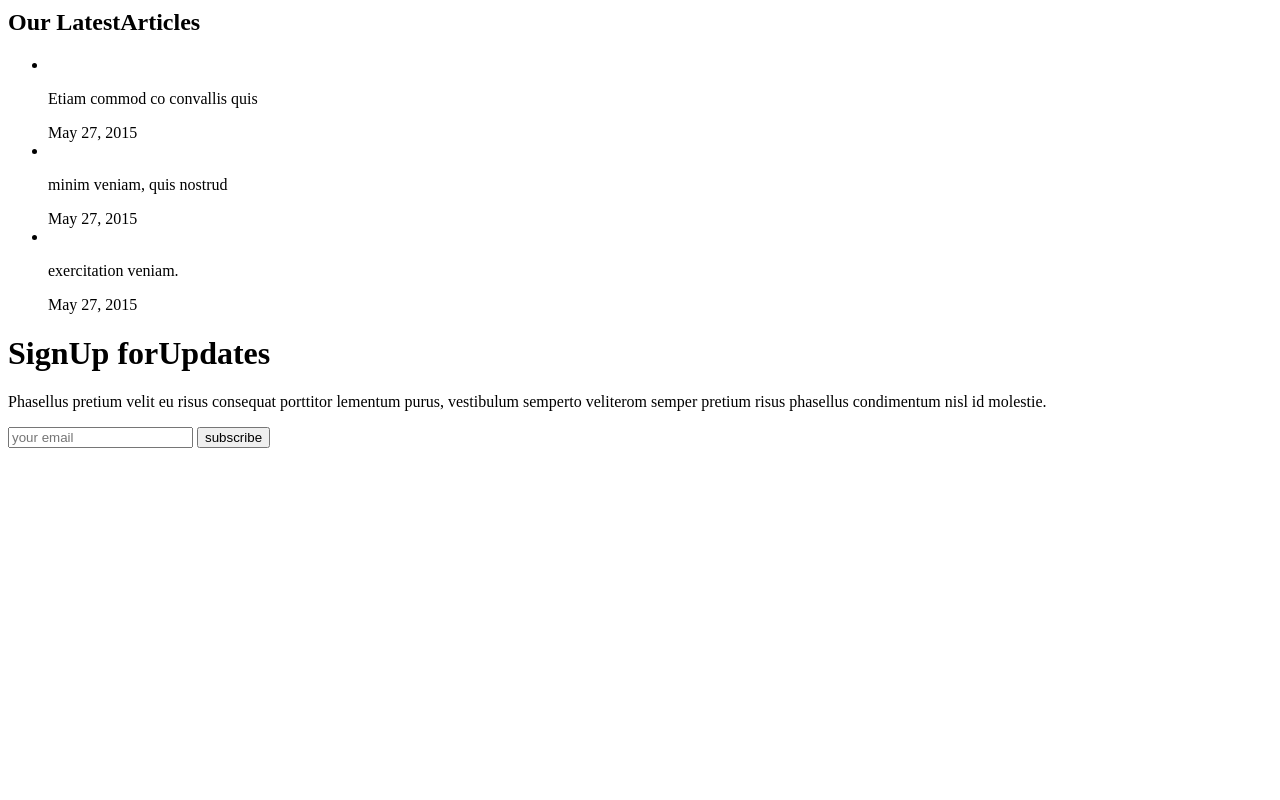
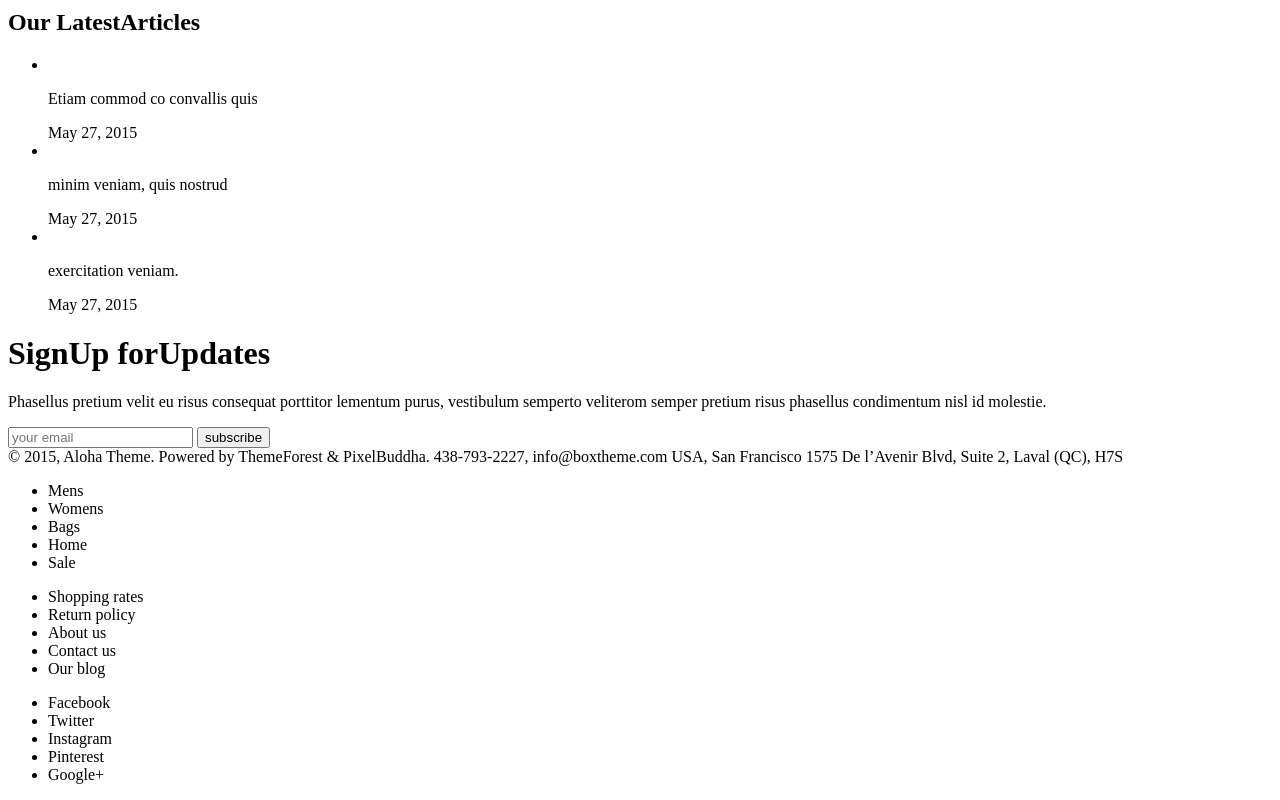
Before and after one commit to ronnie-lake/aloha, a plain HTML site: page index.html in a window 1280 px wide. Shown: the part 1866-2666 px from the top of the page. Before the commit the page ends 2322 px from the top, so only its background shows below. Drawn offline with Linux system fonts and the light colour scheme.

Commit message:
html of index-page complete

```diff
--- a/index.html
+++ b/index.html
@@ -115,7 +115,7 @@
 							<img src="">
 							<p class="product__category">Dresses</p>
 							<p class="product__name">Stretch Knit Wool Dress</p>
-							<p class="product__price">$299.00</p>
+							<p class="product__price">£299.00</p>
 							</a>
 						</li>
 						<li class="popular-products__item product">
@@ -123,7 +123,7 @@
 							<img src="">
 							<p class="product__category">Dresses</p>
 							<p class="product__name">Stretch Knit Wool Dress</p>
-							<p class="product__price">$299.00</p>
+							<p class="product__price">£299.00</p>
 							</a>
 						</li>
 						<li class="popular-products__item product">
@@ -199,11 +199,71 @@
 			</div>
 		</div>
 	</div>
-	<div class="body_grey">
-
+	<footer>
+		<div class="footer__info">
+			<span class="footer__copy">© 2015, Aloha Theme. </span>
+			<span class="footer__copy">Powered by ThemeForest & PixelBuddha.</span>
+			<span class="footer__contacts">438-793-2227, info@boxtheme.com</span>
+			<span class="footer__address">USA, San Francisco</span>
+			<span class="footer__address">1575 De l’Avenir Blvd, Suite 2, Laval (QC), H7S</span>
 		</div>
-	<footer>
-
+		<div class="footer__menu">
+			<ul class="menu">
+				<li class="menu__item menu__item_block">
+					<a class="menu__link menu__link_white">Mens</a>
+				</li>
+				<li class="menu__item menu__item_block">
+					<a class="menu__link menu__link_white">Womens</a>
+				</li>
+				<li class="menu__item menu__item_block">
+					<a class="menu__link menu__link_white">Bags</a>
+				</li>
+				<li class="menu__item menu__item_block">
+					<a class="menu__link menu__link_white">Home</a>
+				</li>
+				<li class="menu__item menu__item_block">
+					<a class="menu__link menu__link_white">Sale</a>
+				</li>
+			</ul>
+		</div>
+		<div class="footer__add-menu">
+			<ul class="menu">
+				<li class="menu__item menu__item_block">
+					<a class="menu__link menu__link_white">Shopping rates</a>
+				</li>
+				<li class="menu__item menu__item_block">
+					<a class="menu__link menu__link_white">Return policy</a>
+				</li>
+				<li class="menu__item menu__item_block">
+					<a class="menu__link menu__link_white">About us</a>
+				</li>
+				<li class="menu__item menu__item_block">
+					<a class="menu__link menu__link_white">Contact us</a>
+				</li>
+				<li class="menu__item menu__item_block">
+					<a class="menu__link menu__link_white">Our blog</a>
+				</li>
+			</ul>
+		</div>
+		<div class="footer__social">
+			<ul class="menu">
+				<li class="menu__item menu__item_block">
+					<a class="menu__link menu__link_white menu__link_icon menu__link_fb">Facebook</a>
+				</li>
+				<li class="menu__item menu__item_block">
+					<a class="menu__link menu__link_white menu__link_icon menu__link_tw">Twitter</a>
+				</li>
+				<li class="menu__item menu__item_block">
+					<a class="menu__link menu__link_white menu__link_icon menu__link_in">Instagram</a>
+				</li>
+				<li class="menu__item menu__item_block">
+					<a class="menu__link menu__link_white menu__link_icon menu__link_pt">Pinterest</a>
+				</li>
+				<li class="menu__item menu__item_block">
+					<a class="menu__link menu__link_white menu__link_icon menu__link_gl">Google+</a>
+				</li>
+			</ul>
+		</div>
 	</footer>
 </body>
 </html>
```
Lines whose indentation alone changed are shown as unchanged.
